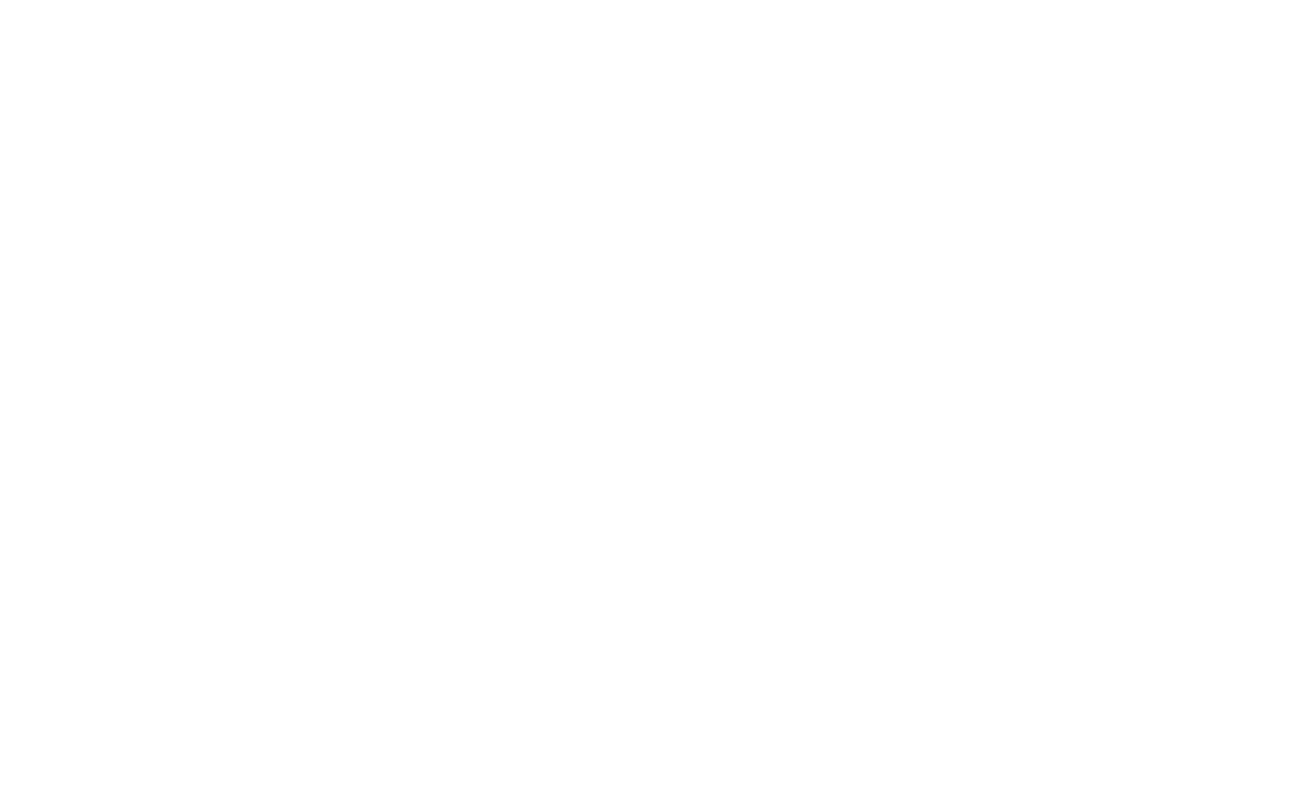
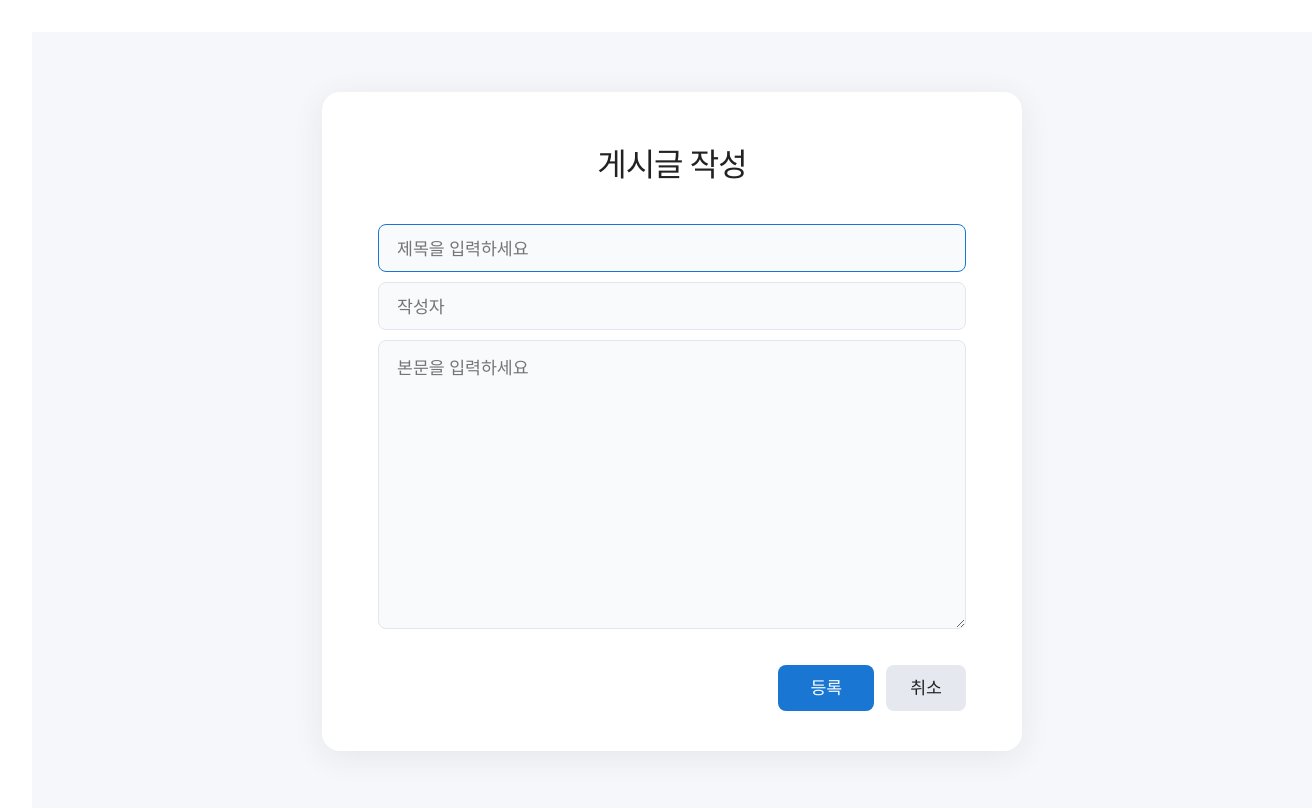
Before and after one commit to Soberanalysts/VibeCoding, a React (Vite) app in the folder Test1/Windsurf/FX/: page /write in a window 1280 px wide. Before the commit this address had no page. Shown: the top 808 px of the page, 1312 px wide, since content can reach past the window. Built offline with nearby package versions, Linux system fonts and the light colour scheme.

Commit message:
figma로 글쓰기 페이지 구성

```diff
--- a/Test1/Windsurf/FX/src/App.jsx
+++ b/Test1/Windsurf/FX/src/App.jsx
@@ -4,6 +4,7 @@
 import RegisterPage from './pages/RegisterPage';
 import ChartDetailPage from './pages/ChartDetailPage';
 import BoardPage from './pages/BoardPage';
+import WritePage from './pages/WritePage';
 
 function App() {
   return (
@@ -13,6 +14,7 @@
         <Route path="/register" element={<RegisterPage />} />
         <Route path="/chart-detail" element={<ChartDetailPage />} />
         <Route path="/board" element={<BoardPage />} />
+      <Route path="/write" element={<WritePage />} />
       </Routes>
     </Router>
   );
--- a/Test1/Windsurf/FX/src/pages/BoardPage.jsx
+++ b/Test1/Windsurf/FX/src/pages/BoardPage.jsx
@@ -80,7 +80,7 @@
         </table>
       </div>
       <div className="fx-board-footer">
-        <button className="fx-board-write-btn" onClick={() => setShowForm(true)}>글쓰기</button>
+        <button className="fx-board-write-btn" onClick={() => navigate('/write')}>글쓰기</button>
       </div>
 
       {/* 글쓰기 폼 (간단 인라인) */}
--- /dev/null
+++ b/Test1/Windsurf/FX/src/pages/WritePage.jsx
@@ -0,0 +1,79 @@
+import { useState } from 'react';
+import { useNavigate } from 'react-router-dom';
+import '../styles/write.css';
+
+export default function WritePage() {
+  const [title, setTitle] = useState('');
+  const [author, setAuthor] = useState('');
+  const [content, setContent] = useState('');
+  const [formError, setFormError] = useState('');
+  const [loading, setLoading] = useState(false);
+  const navigate = useNavigate();
+
+  const handleSubmit = async e => {
+    e.preventDefault();
+    if (!title.trim() || !author.trim() || !content.trim()) {
+      setFormError('제목, 작성자, 본문을 모두 입력하세요.');
+      return;
+    }
+    setFormError('');
+    setLoading(true);
+    try {
+      const res = await fetch('http://localhost:4000/api/v1/posts', {
+        method: 'POST',
+        headers: { 'Content-Type': 'application/json' },
+        body: JSON.stringify({ title, author, content })
+      });
+      if (!res.ok) throw new Error('등록 실패');
+      navigate('/board');
+    } catch {
+      setFormError('등록 중 오류 발생');
+    } finally {
+      setLoading(false);
+    }
+  };
+
+  return (
+    <div className="fx-write-page-1440">
+      <div className="fx-write-card">
+        <div className="fx-write-title">게시글 작성</div>
+        <form onSubmit={handleSubmit}>
+          <input
+            type="text"
+            className="fx-write-input"
+            placeholder="제목을 입력하세요"
+            value={title}
+            onChange={e => setTitle(e.target.value)}
+            maxLength={60}
+            autoFocus
+          />
+          <input
+            type="text"
+            className="fx-write-input"
+            placeholder="작성자"
+            value={author}
+            onChange={e => setAuthor(e.target.value)}
+            maxLength={20}
+          />
+          <textarea
+            className="fx-write-textarea"
+            placeholder="본문을 입력하세요"
+            value={content}
+            onChange={e => setContent(e.target.value)}
+            rows={10}
+            maxLength={2000}
+          />
+          <div className="fx-write-error">{formError}</div>
+          <div className="fx-write-btn-row">
+            <button type="submit" className="fx-write-submit-btn" disabled={loading}>
+              {loading ? '등록 중...' : '등록'}
+            </button>
+            <button type="button" className="fx-write-cancel-btn" onClick={()=>navigate('/board')} disabled={loading}>
+              취소
+            </button>
+          </div>
+        </form>
+      </div>
+    </div>
+  );
+}
--- /dev/null
+++ b/Test1/Windsurf/FX/src/styles/write.css
@@ -0,0 +1,107 @@
+.fx-write-page-1440 {
+  width: 100vw;
+  min-height: 100vh;
+  background: #f6f7fb;
+  display: flex;
+  justify-content: center;
+  align-items: flex-start;
+  padding-top: 60px;
+}
+
+.fx-write-card {
+  width: 700px;
+  background: #fff;
+  border-radius: 18px;
+  box-shadow: 0 6px 32px 0 rgba(33, 37, 41, 0.08);
+  padding: 48px 56px 40px 56px;
+  display: flex;
+  flex-direction: column;
+  gap: 18px;
+}
+
+.fx-write-title {
+  font-size: 2rem;
+  font-weight: 700;
+  margin-bottom: 18px;
+  color: #222;
+  letter-spacing: -1px;
+}
+
+.fx-write-input {
+  width: 100%;
+  height: 48px;
+  border: 1.5px solid #e2e6ef;
+  border-radius: 8px;
+  font-size: 1.08rem;
+  padding: 0 18px;
+  margin-bottom: 10px;
+  background: #f8fafc;
+  transition: border-color 0.2s;
+}
+.fx-write-input:focus {
+  outline: none;
+  border-color: #1976d2;
+}
+
+.fx-write-textarea {
+  width: 100%;
+  min-height: 180px;
+  border: 1.5px solid #e2e6ef;
+  border-radius: 8px;
+  font-size: 1.08rem;
+  padding: 14px 18px;
+  background: #f8fafc;
+  resize: vertical;
+  transition: border-color 0.2s;
+}
+.fx-write-textarea:focus {
+  outline: none;
+  border-color: #1976d2;
+}
+
+.fx-write-error {
+  color: #d32f2f;
+  min-height: 18px;
+  font-size: 14px;
+  margin-bottom: 8px;
+}
+
+.fx-write-btn-row {
+  display: flex;
+  gap: 12px;
+  justify-content: flex-end;
+  margin-top: 12px;
+}
+
+.fx-write-submit-btn {
+  background: #1976d2;
+  color: #fff;
+  border: none;
+  border-radius: 8px;
+  padding: 10px 32px;
+  font-size: 1.08rem;
+  font-weight: 600;
+  cursor: pointer;
+  transition: background 0.2s;
+}
+.fx-write-submit-btn:disabled {
+  background: #b4c4dd;
+  cursor: not-allowed;
+}
+
+.fx-write-cancel-btn {
+  background: #e6e8f0;
+  color: #222;
+  border: none;
+  border-radius: 8px;
+  padding: 10px 24px;
+  font-size: 1.08rem;
+  font-weight: 500;
+  cursor: pointer;
+  transition: background 0.2s;
+}
+.fx-write-cancel-btn:disabled {
+  background: #f0f1f5;
+  color: #aaa;
+  cursor: not-allowed;
+}
```
